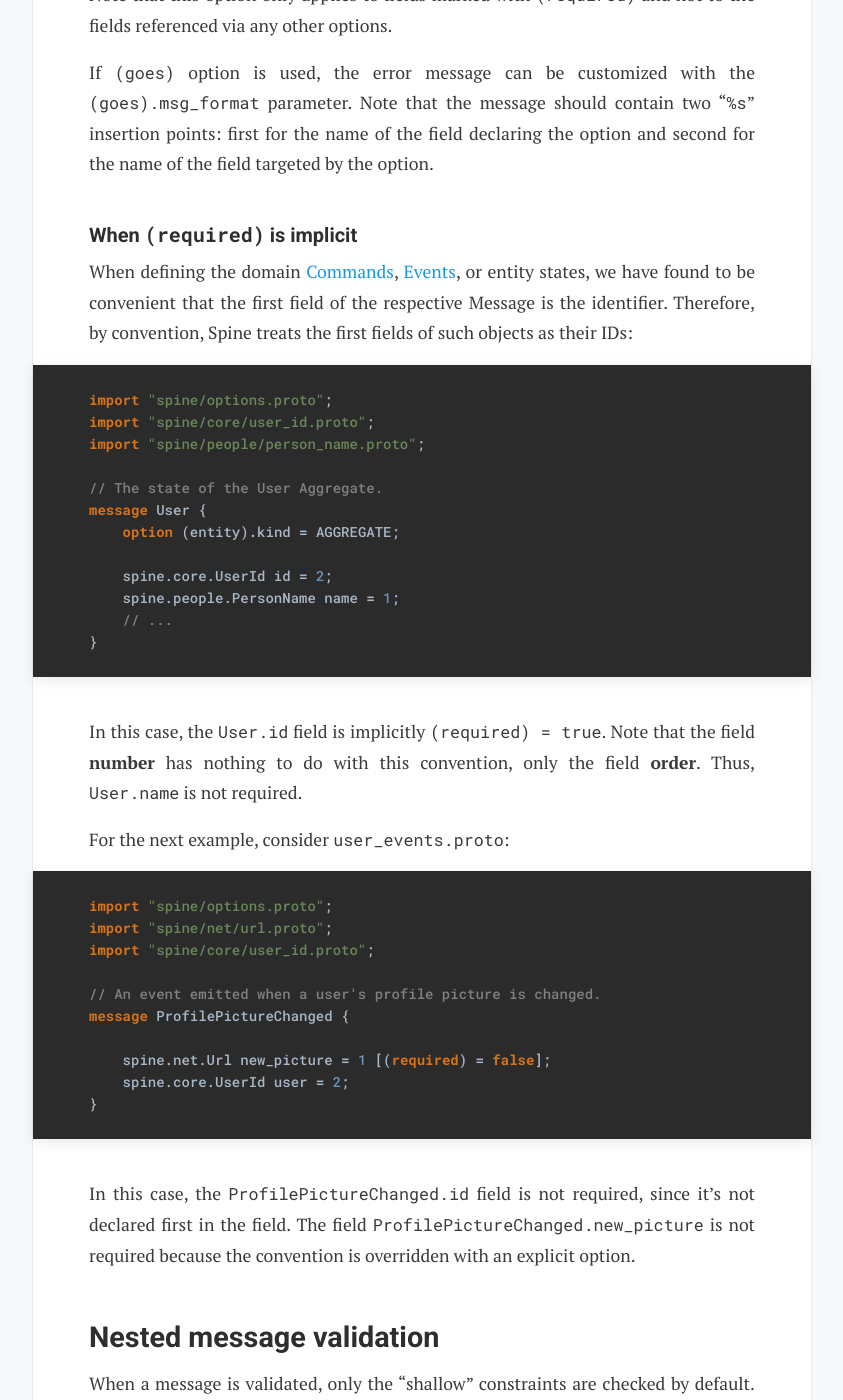
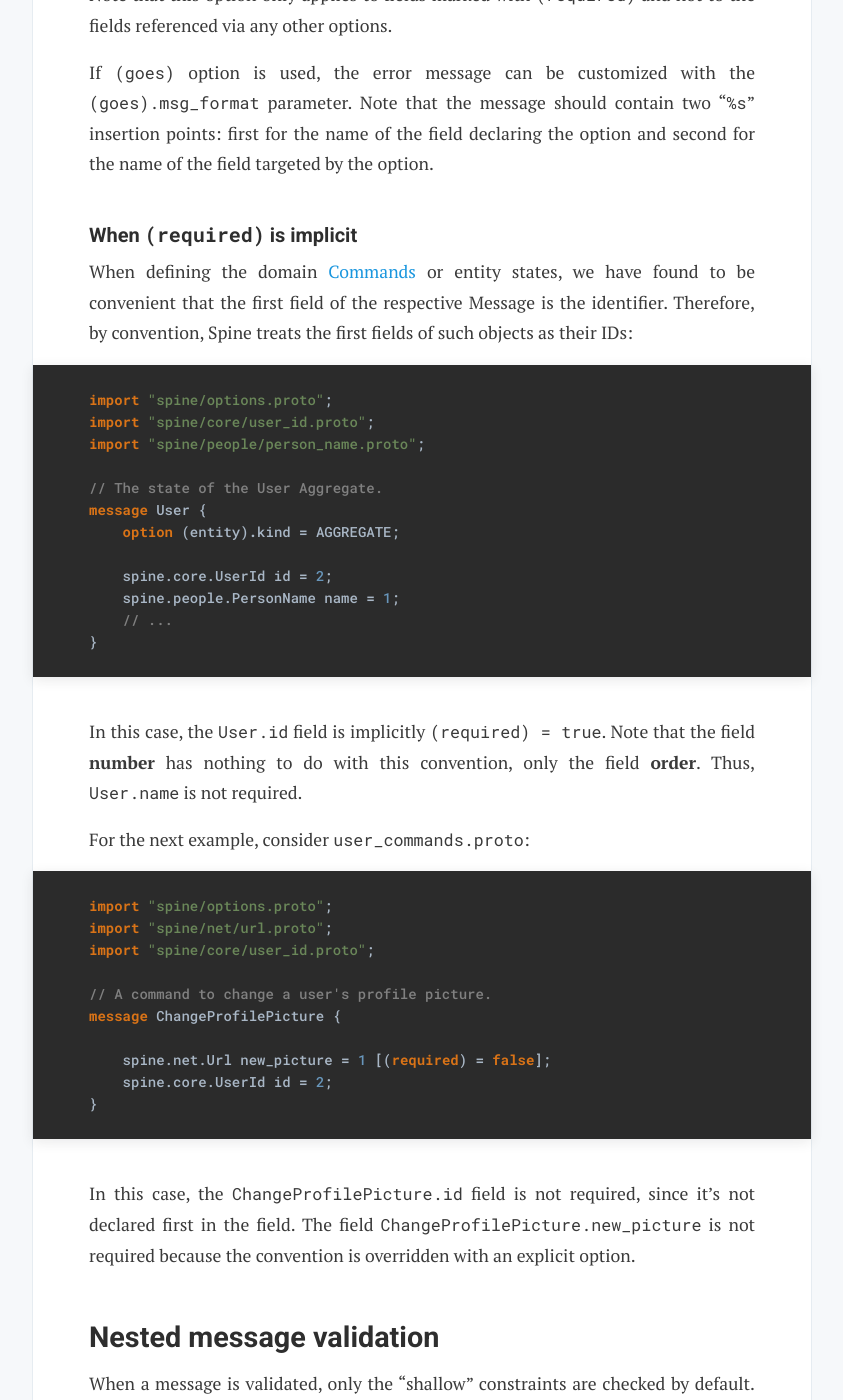
Before and after one commit to SpineEventEngine/documentation, a Jekyll site: the page built from docs/guides/validation.md, in a window 1280 px wide and 1400 px high, scrolled down 7217 px. Shown: the whole window, without its empty margins (218-1061 px from the left). Built offline with Jekyll 4.4.1, drawn with Linux system fonts in a browser that asks for light colours; nearby versions of some CDN libraries.

Commit message:
Remove `Events` from the list of message types where the first field is implicitly required. Update the example accordingly.

````diff
--- a/docs/guides/validation.md
+++ b/docs/guides/validation.md
@@ -273,10 +273,9 @@ the field declaring the option and second for the name of the field targeted by
 
 ### When `(required)` is implicit
 
-When defining the domain [Commands]({{site.baseurl}}/docs/introduction/naming-conventions#commandsproto),
-[Events]({{site.baseurl}}/docs/introduction/naming-conventions#eventsproto), or entity states, we have found
-to be convenient that the first field of the respective Message is the identifier. Therefore, by
-convention, Spine treats the first fields of such objects as their IDs:
+When defining the domain [Commands]({{site.baseurl}}/docs/introduction/naming-conventions#commandsproto)
+or entity states, we have found to be convenient that the first field of the respective Message is the identifier.
+Therefore, by convention, Spine treats the first fields of such objects as their IDs:
 
 ```proto
 import "spine/options.proto";
@@ -296,23 +295,23 @@ message User {
 In this case, the `User.id` field is implicitly `(required) = true`. Note that the field __number__
 has nothing to do with this convention, only the field __order__. Thus, `User.name` is not required.
 
-For the next example, consider `user_events.proto`:
+For the next example, consider `user_commands.proto`:
 
 ```proto
 import "spine/options.proto";
 import "spine/net/url.proto";
 import "spine/core/user_id.proto";
 
-// An event emitted when a user's profile picture is changed.
-message ProfilePictureChanged {
+// A command to change a user's profile picture.
+message ChangeProfilePicture {
 
     spine.net.Url new_picture = 1 [(required) = false];
-    spine.core.UserId user = 2;
+    spine.core.UserId id = 2;
 }
 ```
 
-In this case, the `ProfilePictureChanged.id` field is not required, since it's not declared first
-in the field. The field `ProfilePictureChanged.new_picture` is not required because the convention
+In this case, the `ChangeProfilePicture.id` field is not required, since it's not declared first
+in the field. The field `ChangeProfilePicture.new_picture` is not required because the convention
 is overridden with an explicit option.
 
 ## Nested message validation
````
